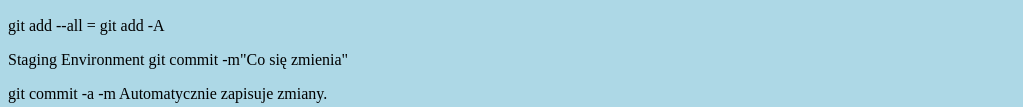
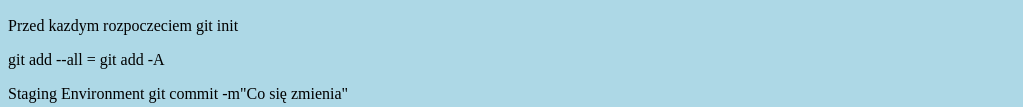
Before and after one commit to Tomdrius/Tomdrius..github.io, a plain HTML site: page index.html in a window 1280 px wide. Shown: the part 1371-1478 px from the top of the page, without its empty margins (0-1023 px from the left). Drawn offline with Linux system fonts and the light colour scheme.

Commit message:
Change readme

```diff
--- a/index.html
+++ b/index.html
@@ -12,6 +12,7 @@
 <p>This is the first file in my new Git Repo.</p>
 <p>This line is here to show how merging works.</p>
 <div><img src="img_hello_git.jpg" alt="Hello Git" style="width:100%;max-width:640px"></div>
+<p>Przed kazdym rozpoczeciem git init</p>
 <p>git add --all = git add -A</p>
 <p>Staging Environment git commit -m"Co się zmienia"</p>
 <p>git commit -a -m Automatycznie zapisuje zmiany.</p>
```
